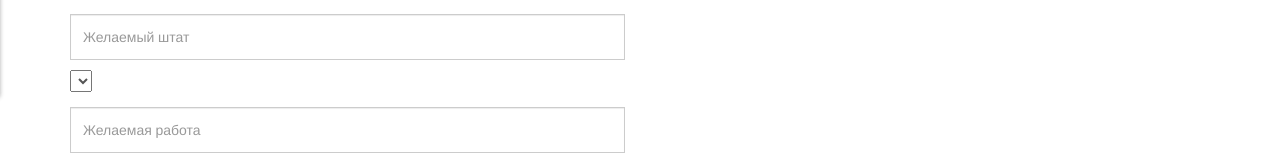
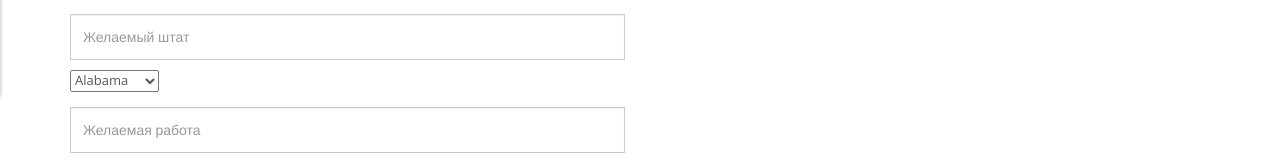
Before and after one commit to Count174/wat.assistant, a plain HTML site: page form-elements.html in a window 1280 px wide. Shown: the part 357-517 px from the top of the page. Drawn offline with nearby package versions, Linux system fonts and the light colour scheme.

Commit message:
dropdown fixes 2

```diff
--- a/form-elements.html
+++ b/form-elements.html
@@ -248,10 +248,10 @@
                 <form id="registerform" method="post" name="registerform" action="">
                     <div class="form-group">
                         <input select="states" name="states" class="form-control" placeholder="Желаемый штат">
-                        <select id="states">
-                            <option value="Alabama">
-                            <option value="Alaska">
-                            <option value="New Jersey">
+                        <select id="states" name="states">
+                            <option value="Alabama">Alabama</option>
+                            <option value="Alaska">Alaska</option>
+                            <option value="New Jersey">New Jersey</option>
                             </select>
                     </div>
                     <div class="form-group">
```
